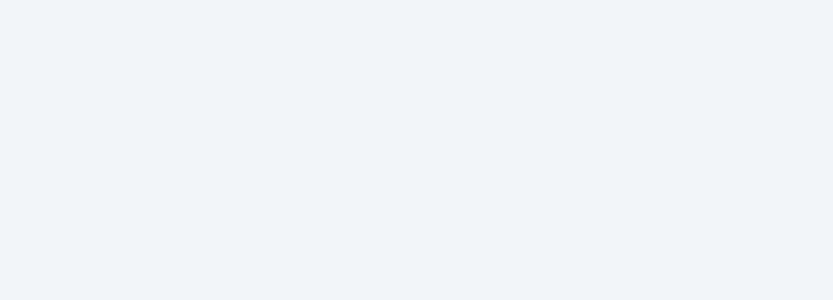
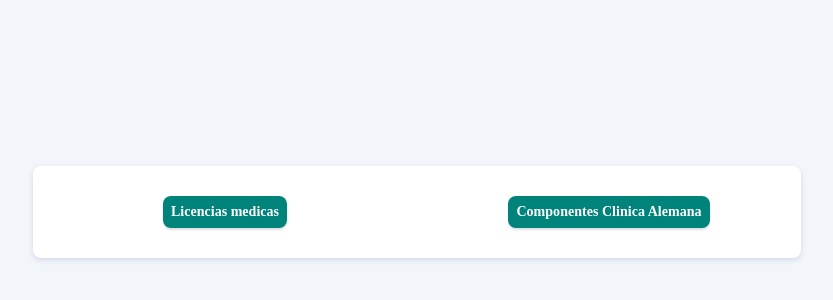
Before and after one commit to CarolineAT/proto-clinica, a React (Create React App) app: page / in a window 1280 px wide. Before the commit this address had no page. Shown: the part 90-390 px from the top of the page, without its empty margins (223-1056 px from the left). Built offline with nearby package versions, Linux system fonts and the light colour scheme; a web font is replaced by a local one.

Commit message:
Update App.js

```diff
--- a/src/App.js
+++ b/src/App.js
@@ -12,10 +12,10 @@
   return (
     <Router>
       <Routes>
-        <Route path='/proto-clinica' element={<Inicio/>} />
+        <Route path='/' element={<Inicio/>} />
       </Routes>
       <Routes>
-        <Route path='/componentes' element={<Componentes/>} />
+        <Route path='/proto-clinica' element={<Componentes/>} />
       </Routes>
     </Router>
   );
```
